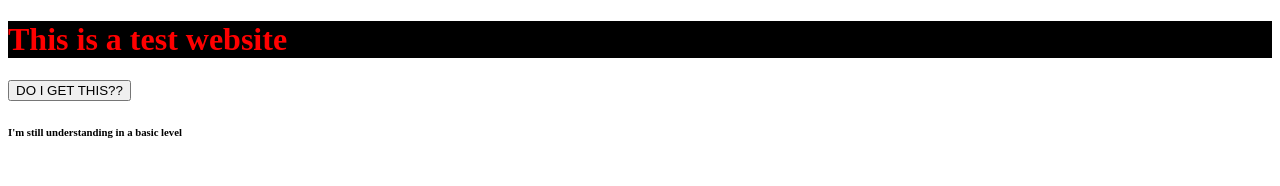
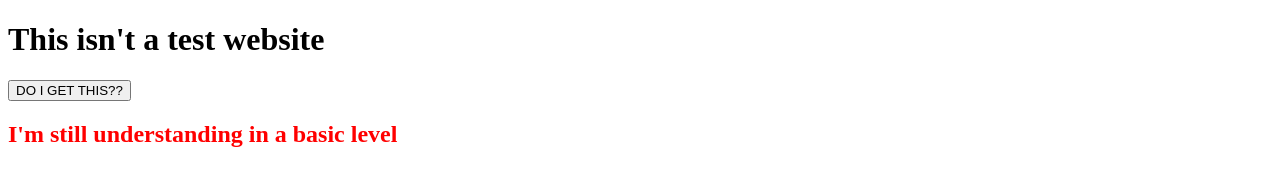
Before and after one commit to oacabal25/GithubPractice, a plain HTML site: page index.html in a window 1280 px wide. Drawn offline with nearby package versions, Linux system fonts and the light colour scheme.

Commit message:
Changing some css aspects

```diff
--- a/app.js
+++ b/app.js
@@ -1,6 +1,5 @@
 $(document).ready(function() {
-	$("#main").html("This isn't a test web");
-	$( "#button" ).click(function() {
-  $( "#target" ).click();
+	$("h1").html("This isn't a test website");
+	$("h2" ).css("color","red");
+
 });
-}
--- a/index.html
+++ b/index.html
@@ -9,9 +9,9 @@
 </head>
 
 <body>
-	<h1 id="main"> This is a test website </h1>
+	<h1> This is a test website </h1>
 	<button id="button"> DO I GET THIS?? </button>
-	<h6> I'm still understanding in a basic level </h6>
+	<h2> I'm still understanding in a basic level </h2>
 
 </body>
 </html>
--- a/style.css
+++ b/style.css
@@ -1,10 +1,9 @@
-#main {
+#h6 {
 	color: red;
 	background: #000;
-	{
     height: 10em;
     position: relative }
-#main{
+#h1{
     margin: 0;
     background: yellow;
     position: absolute;
```
